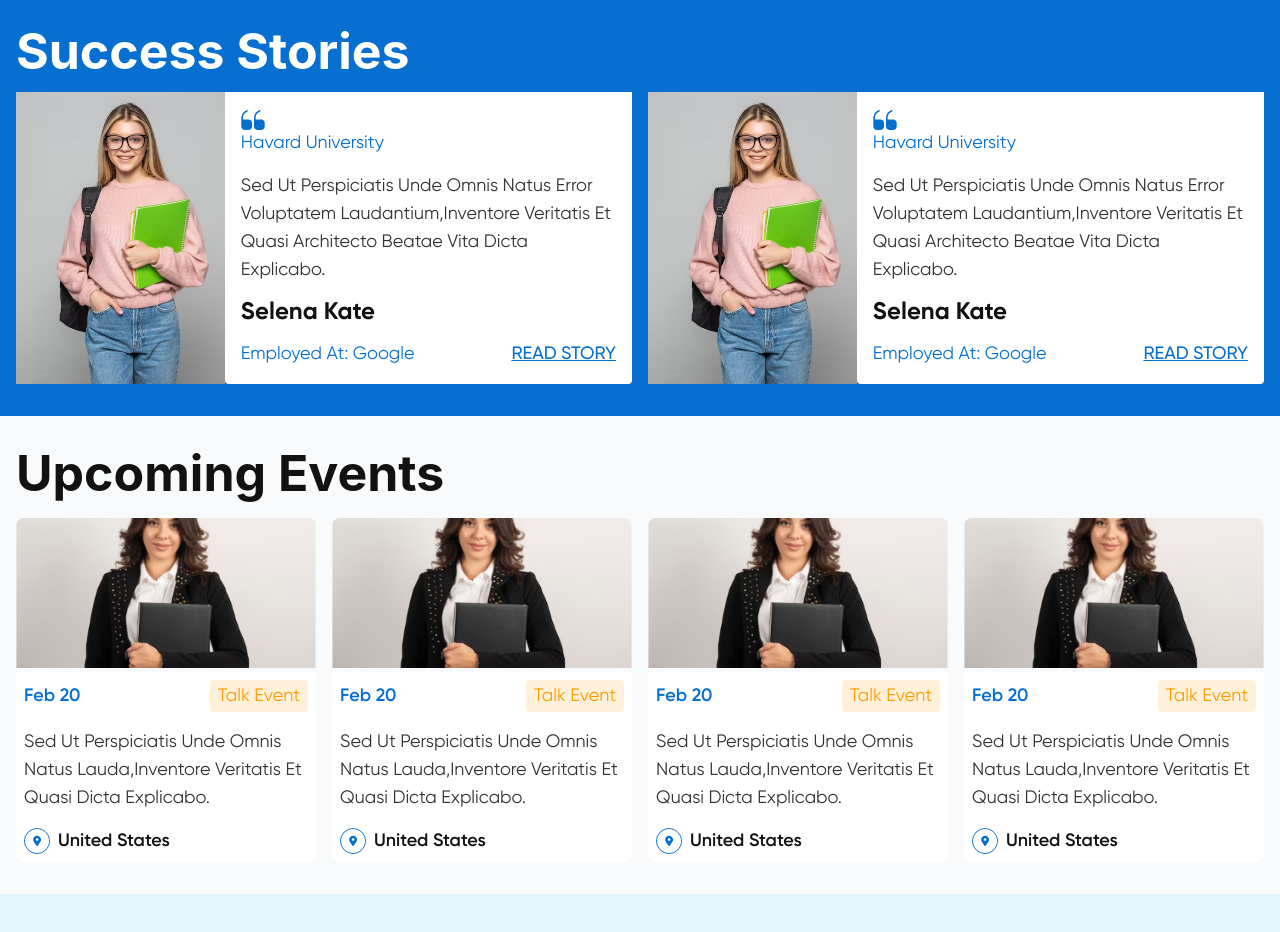
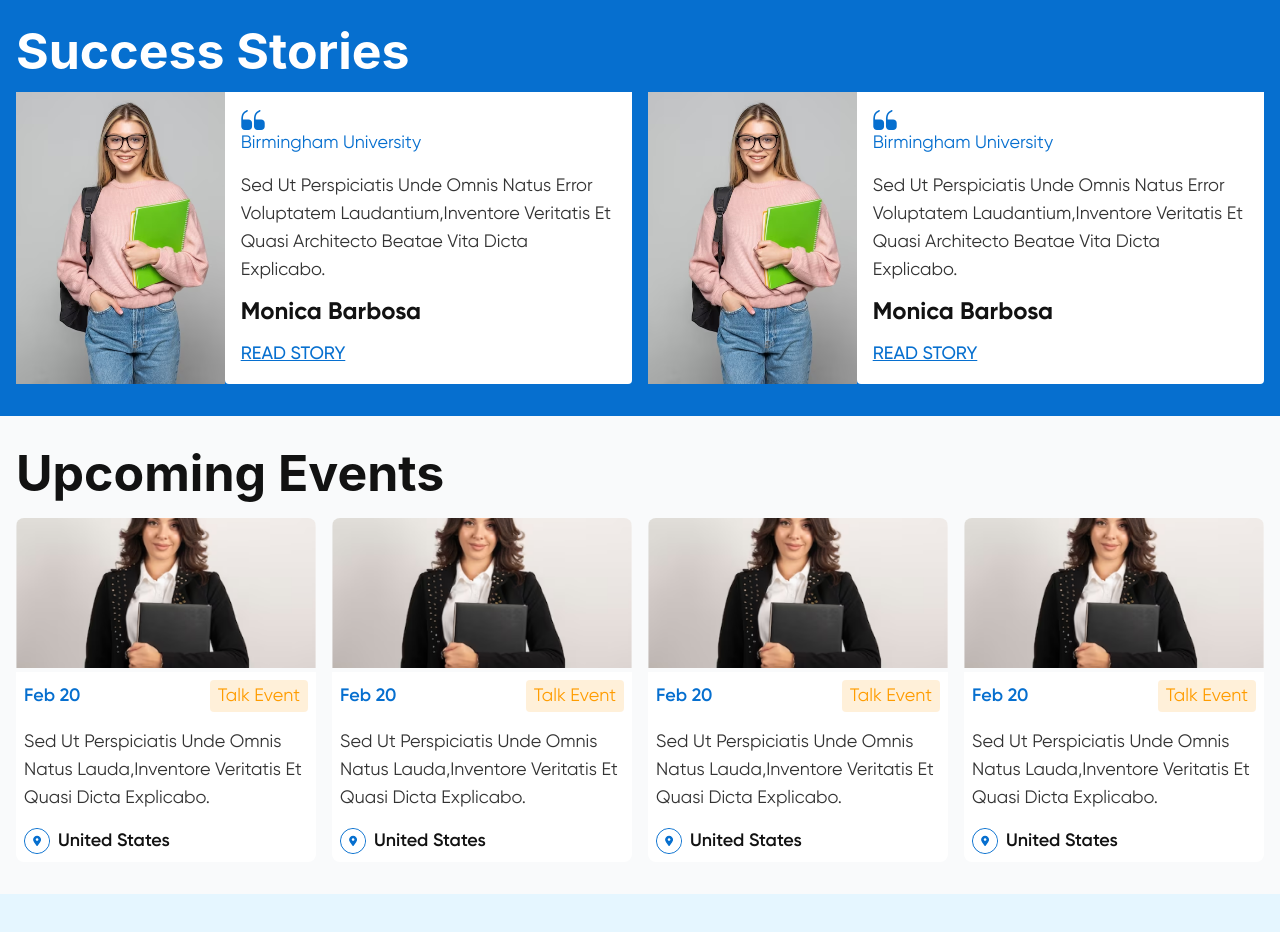
Before and after one commit to Nanayeboahakoto-bamfo/StriveInt, a Next.js app: page / in a window 1280 px wide. Shown: the part 2100-3032 px from the top of the page. Built offline with nearby package versions, Linux system fonts and the light colour scheme.

Commit message:
Update index.tsx

```diff
--- a/app/(root)/_components/stories-card/index.tsx
+++ b/app/(root)/_components/stories-card/index.tsx
@@ -8,7 +8,7 @@ import { Quote } from "@/components/icons";
 
 import AOS from "aos";
 
-const StoriesCard = () => {
+const StoriesCard1 = () => {
   useLayoutEffect(() => {
     AOS.init({ once: false, offset: 0 });
   }, []);
@@ -27,14 +27,14 @@ const StoriesCard = () => {
         <div>
           <Quote size={24} style={{ color: "#066FCF" }} />
         </div>
-        <span className={styles.institute}>Havard University</span>
+        <span className={styles.institute}>Birmingham University</span>
         <p className={styles.paragraph}>
           Sed ut perspiciatis unde omnis natus error voluptatem
           laudantium,inventore veritatis et quasi architecto beatae vita dicta
           explicabo.
         </p>
         <div className={styles.cover}>
-          <h6 className={styles.name}>Selena Kate</h6>
+          <h6 className={styles.name}>Monica Barbosa</h6>
           <div
             style={{
               display: "flex",
@@ -42,13 +42,12 @@ const StoriesCard = () => {
               justifyContent: "space-between",
             }}
           >
-            <span className={styles.work}>Employed at: Google</span>
             <span className={styles.readMore}>READ STORY</span>
           </div>
         </div>
       </div>
     </div>
+
   );
-};
-
-export default StoriesCard;
+}
+export default StoriesCard1;
```
